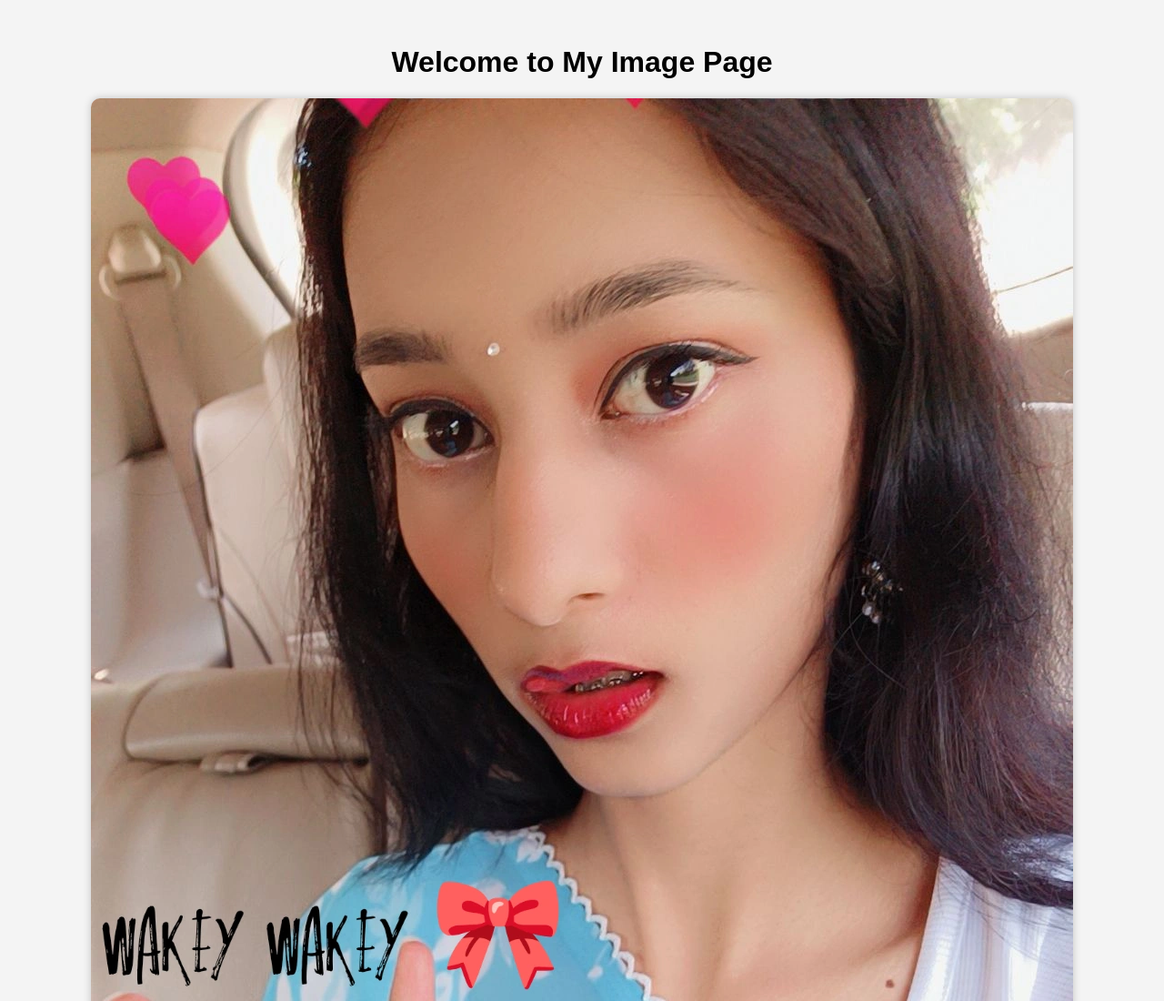
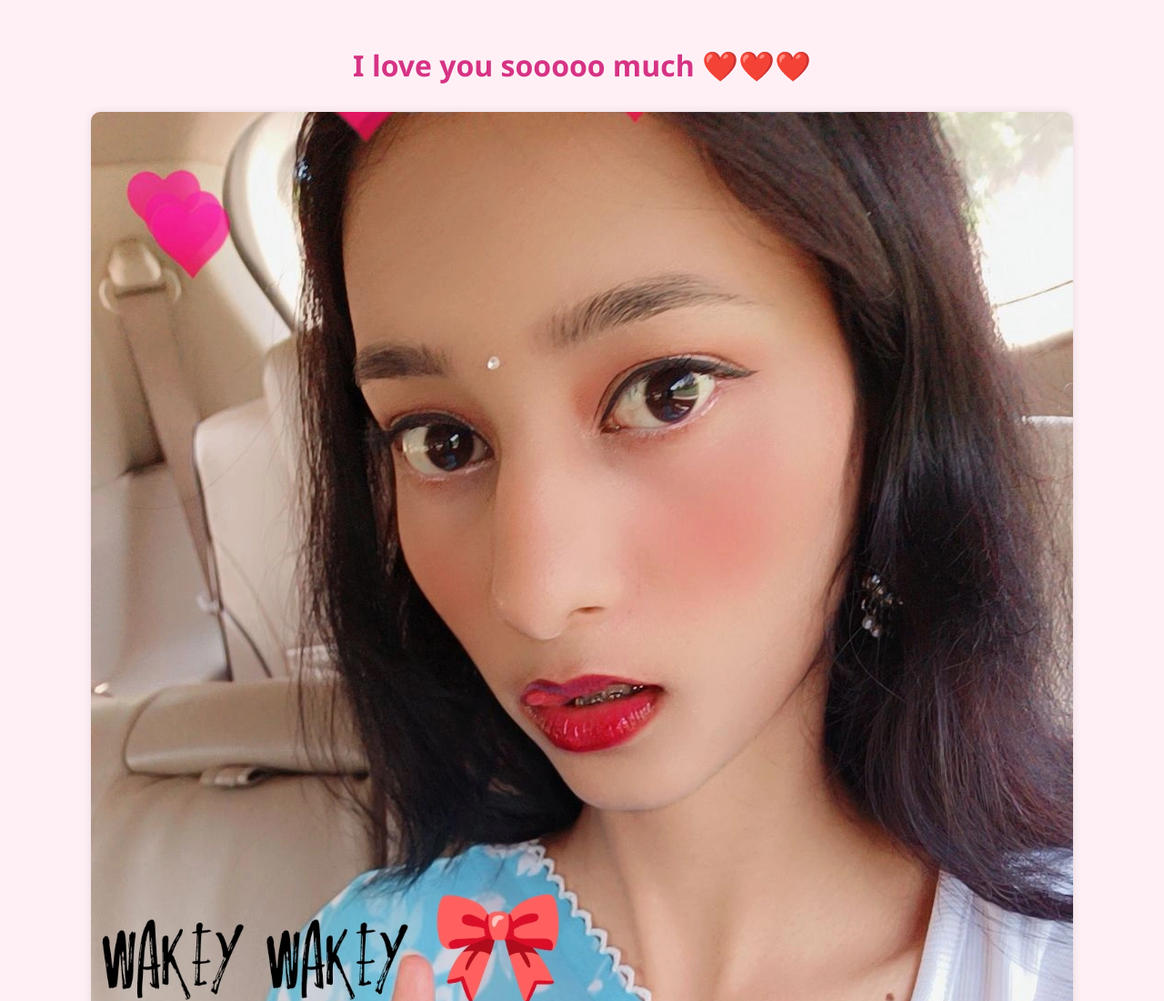
Before and after one commit to yasirxhameed/alarm, a plain HTML site: page index.html in a window 1280 px wide. Shown: the top 1100 px of the page at 91% size. Drawn offline with Linux system fonts and the light colour scheme.

Commit message:
Update index.html

```diff
--- a/index.html
+++ b/index.html
@@ -2,24 +2,29 @@
 <html lang="en">
 <head>
   <meta charset="UTF-8">
-  <title>My Image</title>
+  <title>I Love You</title>
   <style>
     body {
       text-align: center;
       margin-top: 50px;
-      background-color: #f4f4f4;
-      font-family: sans-serif;
+      background-color: #fff0f6;
+      font-family: "Segoe UI", sans-serif;
+      color: #d63384;
+    }
+    h1 {
+      font-size: 2em;
+      margin-bottom: 30px;
     }
     img {
       max-width: 90%;
       height: auto;
-      box-shadow: 0 0 10px rgba(0,0,0,0.2);
+      box-shadow: 0 0 10px rgba(0,0,0,0.1);
       border-radius: 10px;
     }
   </style>
 </head>
 <body>
-  <h1>Welcome to My Image Page</h1>
+  <h1>I love you sooooo much ❤️❤️❤️</h1>
   <img src="IMG_20250731_002415_192.webp" alt="My Uploaded Image">
 </body>
 </html>
```
